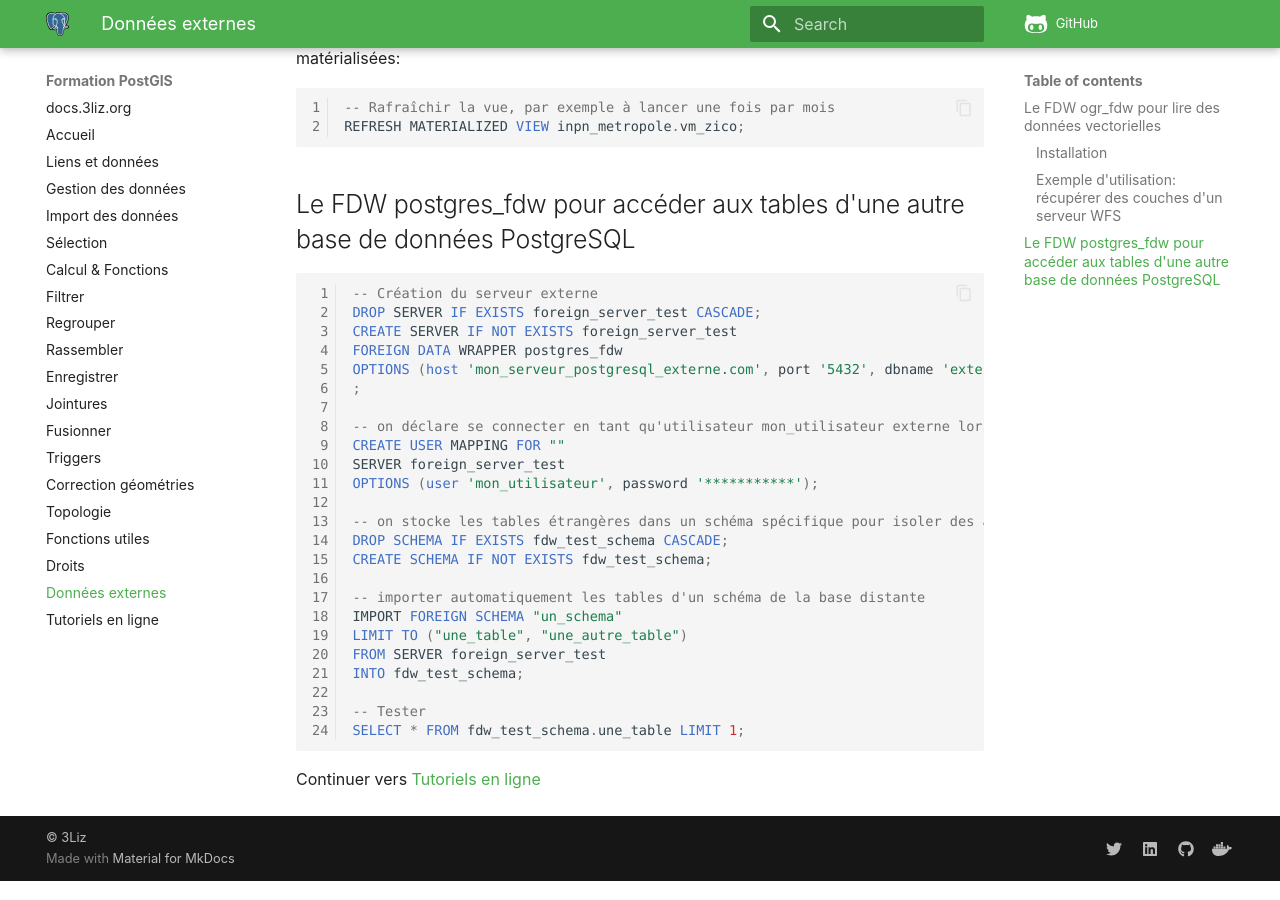
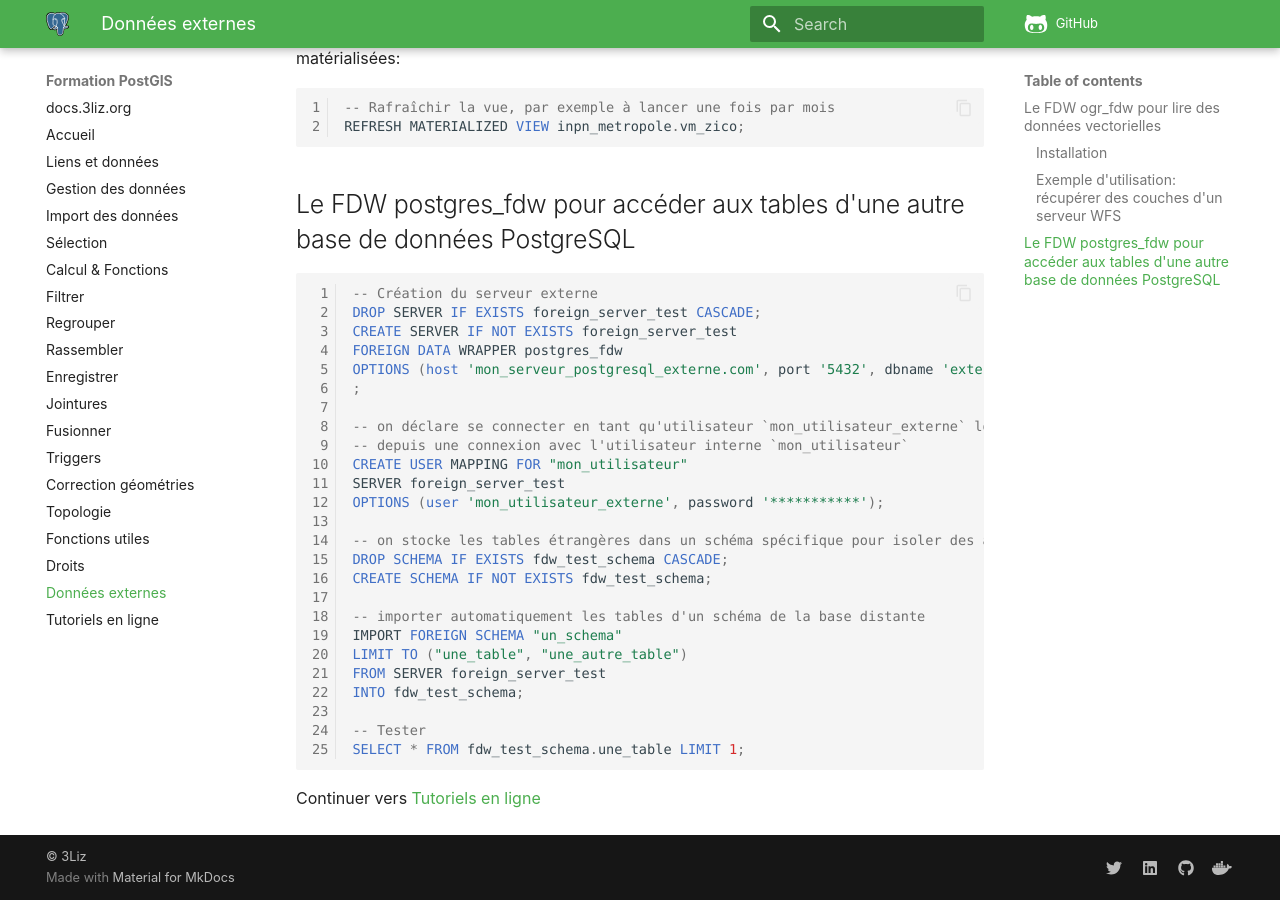
Before and after one commit to 3liz/formation-postgis, an MkDocs documentation site: the page built from docs/fdw.md, in a window 1280 px wide and 900 px high, scrolled down 4386 px. Built offline with MkDocs 1.6.1 and Material for MkDocs 9.7.7, drawn with Linux system fonts in a browser that asks for light colours; nearby versions of some CDN libraries; comment, search, counter and statistics services are not loaded.

Commit message:
FDW - Correction USER MAPPING

```diff
--- a/docs/fdw.md
+++ b/docs/fdw.md
@@ -171,10 +171,11 @@ FOREIGN DATA WRAPPER postgres_fdw
 OPTIONS (host 'mon_serveur_postgresql_externe.com', port '5432', dbname 'external_database')
 ;
 
--- on déclare se connecter en tant qu'utilisateur mon_utilisateur externe lorsqu'on récupère des données
-CREATE USER MAPPING FOR ""
+-- on déclare se connecter en tant qu'utilisateur `mon_utilisateur_externe` lorsqu'on récupère des données
+-- depuis une connexion avec l'utilisateur interne `mon_utilisateur`
+CREATE USER MAPPING FOR "mon_utilisateur"
 SERVER foreign_server_test
-OPTIONS (user 'mon_utilisateur', password '***********');
+OPTIONS (user 'mon_utilisateur_externe', password '***********');
 
 -- on stocke les tables étrangères dans un schéma spécifique pour isoler des autres schémas en dur
 DROP SCHEMA IF EXISTS fdw_test_schema CASCADE;
```
